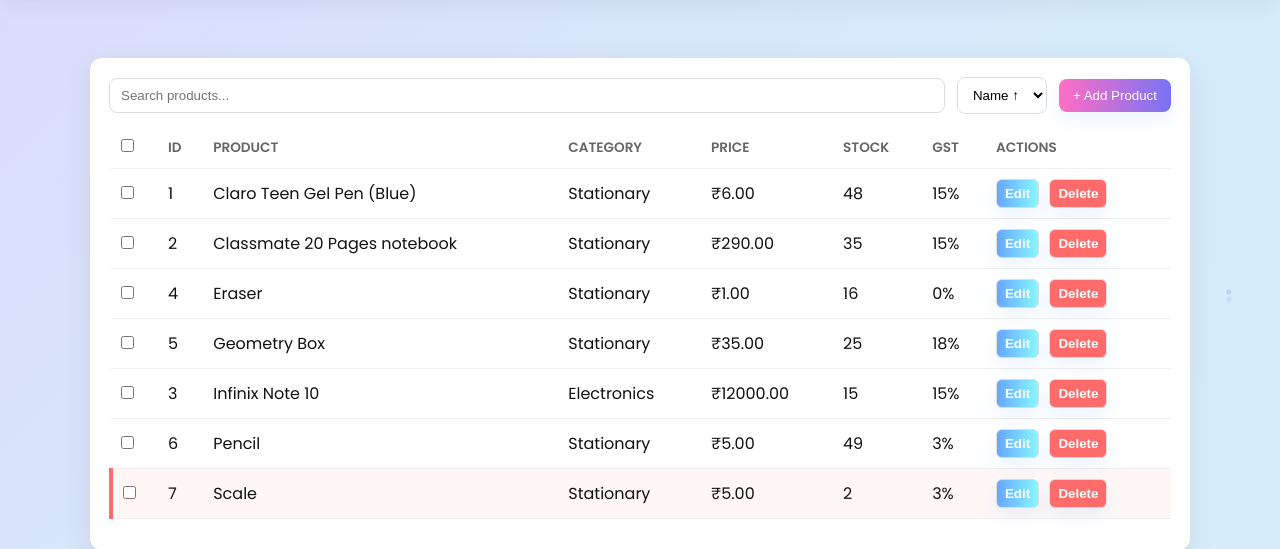
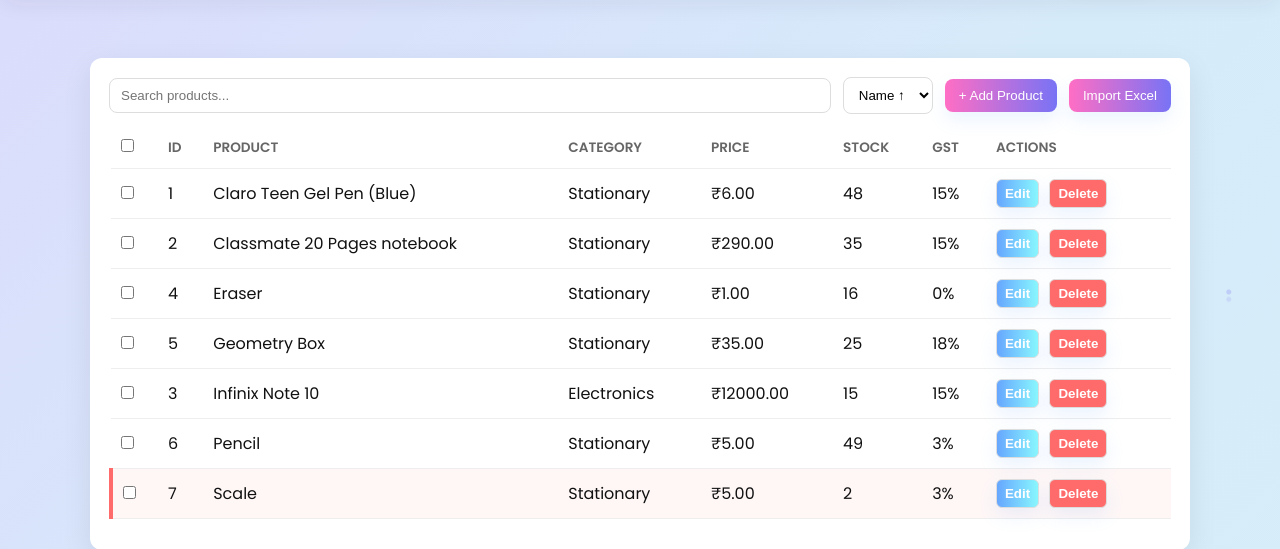
Before and after one commit to Basith-Rubani/SmartBill.AI, a Flask app: page /products/ in a window 1280 px wide. Shown: the part 70-619 px from the top of the page. Run offline with Flask 3, Linux system fonts and the light colour scheme; a user stored in the database is signed in; data comes from the database, SQL or seed files in the repository.

Commit message:
Implement product import feature in product.html
Added import functionality for products with modal and buttons.

```diff
--- a/templates/product.html
+++ b/templates/product.html
@@ -156,6 +156,9 @@ endblock %} {% block content %}
       </select>
 
       <button id="btnAdd" class="btn">+ Add Product</button>
+
+      <input type="file" id="excelFile" accept=".xlsx" style="display: none" />
+      <button id="btnImport" class="btn">Import Excel</button>
     </div>
 
     <!-- PRODUCTS TABLE -->
@@ -200,6 +203,23 @@ endblock %} {% block content %}
   </div>
 </div>
 
+<!-- IMPORT MODAL -->
+<div id="importModal" class="modal">
+  <div class="modal-card" style="width: 420px">
+    <h3 style="margin-bottom: 15px">Import Products</h3>
+
+    <div style="display: flex; flex-direction: column; gap: 12px">
+      <button id="btnDownloadTemplate" class="btn secondary">
+        Download Sample Template
+      </button>
+
+      <button id="btnUploadExcel" class="btn">Upload Excel File</button>
+
+      <button id="btnImportCancel" class="btn secondary">Cancel</button>
+    </div>
+  </div>
+</div>
+
 <script src="{{ url_for('static', filename='js/product.js') }}"></script>
 
 {% endblock %}
```
